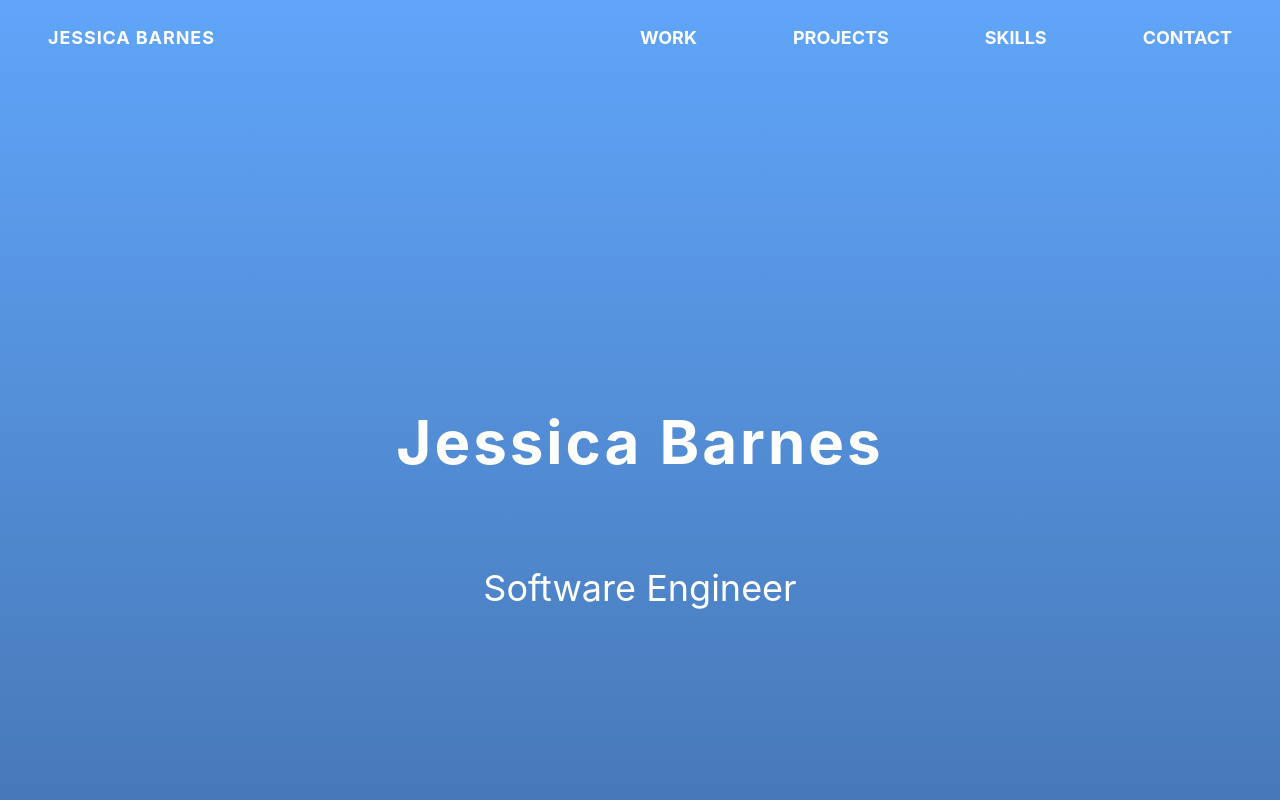
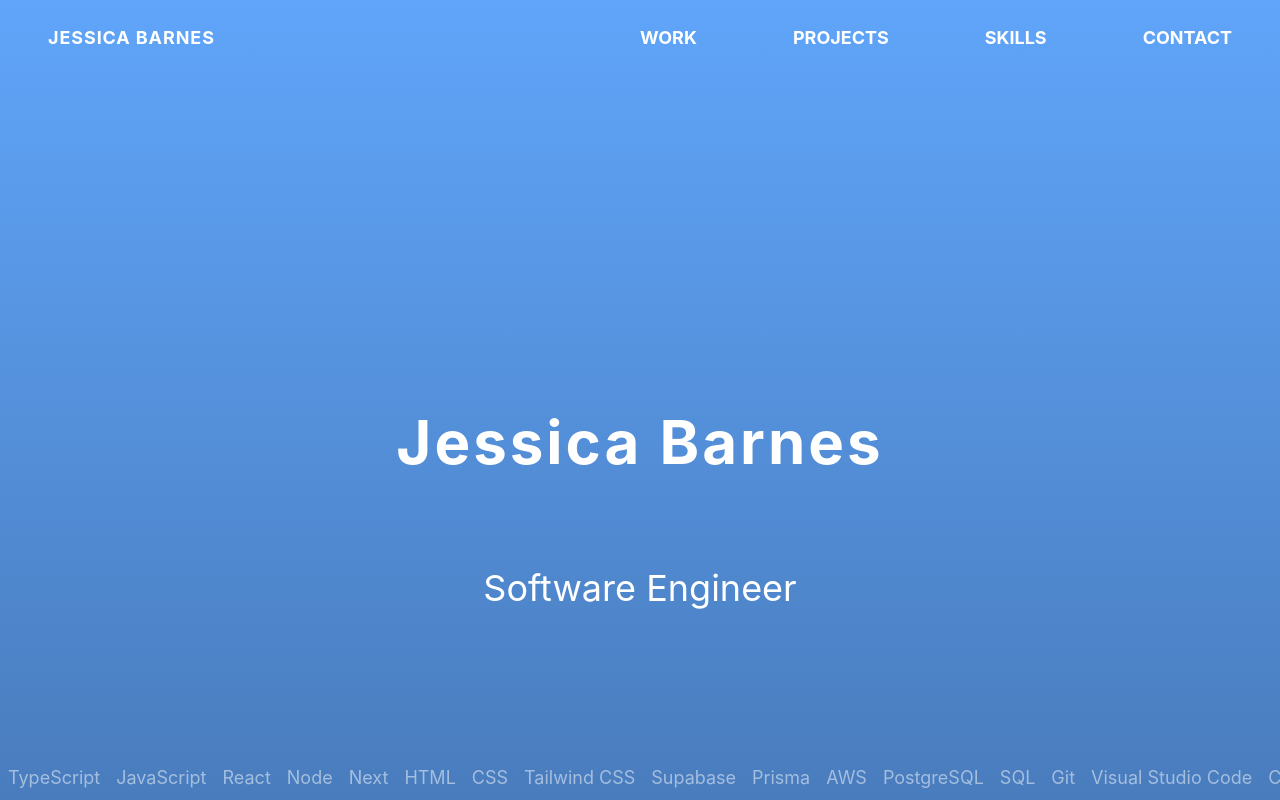
Before and after one commit to jessbarnes/portfolio2024, a React (Create React App) app: page / in a window 1280 px wide. Shown: the top 800 px of the page. Built offline with nearby package versions, Linux system fonts and the light colour scheme.

Commit message:
added skills list auto h-scroll

```diff
--- a/src/sections/header/index.tsx
+++ b/src/sections/header/index.tsx
@@ -1,11 +1,85 @@
+import { useEffect } from "react";
+import skills from "../skills/skills";
+import tools from "../skills/tools";
+
 const Header = () => {
+  useEffect(() => {
+    function isElementInViewport(el: Element): boolean {
+      const rect = el.getBoundingClientRect();
+      return rect.right > 0;
+    }
+
+    const flavoursContainer = document.getElementById("flavoursContainer");
+    if (!flavoursContainer) return;
+
+    const flavoursScrollWidth = flavoursContainer.scrollWidth;
+
+    window.addEventListener("load", () => {
+      window.setInterval(() => {
+        const first = document.querySelector("#flavoursContainer p");
+
+        if (!first) return;
+
+        if (!isElementInViewport(first)) {
+          flavoursContainer.appendChild(first);
+          flavoursContainer.scrollTo(
+            flavoursContainer.scrollLeft - (first as HTMLElement).offsetWidth,
+            0
+          );
+        }
+        if (flavoursContainer.scrollLeft !== flavoursScrollWidth) {
+          flavoursContainer.scrollTo(flavoursContainer.scrollLeft + 1, 0);
+        }
+      }, 25);
+    });
+  }, [window]);
+
   return (
-    <div className="flex flex-col items-center justify-center my-24 lg:my-48 gap-4 md:gap-12 lg:gap-24">
-      <h1 className="text-4xl lg:text-6xl font-bold text-white tracking-wider">
-        Jessica Barnes
-      </h1>
-      <h2 className="text-2xl lg:text-4xl text-white">Software Engineer</h2>
-    </div>
+    <>
+      <style>
+        {`
+          .container {
+            width: 100vw;
+            overflow-x: scroll;
+            white-space: nowrap;
+            color: #fff;
+            display: flex;
+            -ms-overflow-style: none;
+            scrollbar-width: none;
+          }
+
+          .scroll-disabler {
+            width: 100vw;
+            height: 34.4px;
+            position: absolute;
+            background-color: rgba(0,0,0 , 0.0001);
+          }
+
+          ::-webkit-scrollbar {
+            display: none;
+          }
+
+          p {
+            padding: 8px;
+          }
+        `}
+      </style>
+      <div className="relative flex flex-col items-center justify-center my-24 lg:my-48 gap-4 md:gap-12 lg:gap-24">
+        <h1 className="text-4xl lg:text-6xl font-bold text-white tracking-wider">
+          Jessica Barnes
+        </h1>
+        <h2 className="text-2xl lg:text-4xl text-white">Software Engineer</h2>
+        <div
+          className="container absolute -bottom-48 opacity-50 text-lg"
+          id="flavoursContainer"
+        >
+          <div className="scroll-disabler"></div>
+          {[...skills, ...tools].map((i: string) => (
+            <p key={i}>{i}</p>
+          ))}
+        </div>
+      </div>
+    </>
   );
 };
 
--- /dev/null
+++ b/src/sections/skills/skills.tsx
@@ -0,0 +1,18 @@
+const skills: string[] = [
+  "TypeScript",
+  "JavaScript",
+  "React",
+  "Node",
+  "Next",
+  "HTML",
+  "CSS",
+  "Tailwind CSS",
+  "Supabase",
+  "Prisma",
+  "AWS",
+  "PostgreSQL",
+  "SQL",
+  "Git",
+];
+
+export default skills;
--- /dev/null
+++ b/src/sections/skills/tools.tsx
@@ -0,0 +1,19 @@
+const tools: string[] = [
+  "Visual Studio Code",
+  "Cursor",
+  "Figma",
+  "Postman",
+  "Postico",
+  "Retool",
+  "Github",
+  "Linear",
+  "Slack",
+  "Tuple",
+  "Vercel",
+  "Notion",
+  "Procreate",
+  "MediBangPaintPro",
+  "Adobe Photoshop",
+];
+
+export default tools;
```
